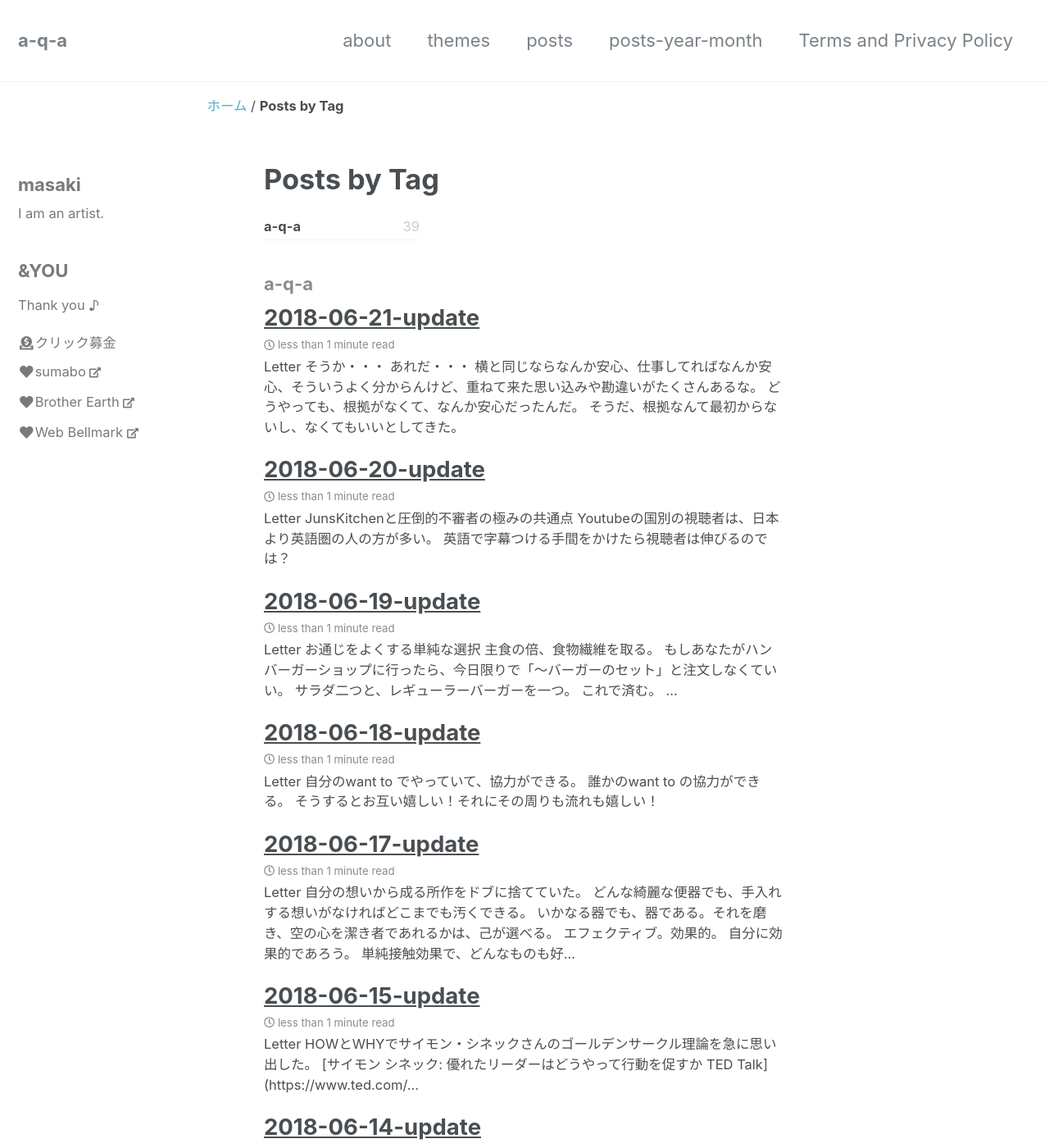
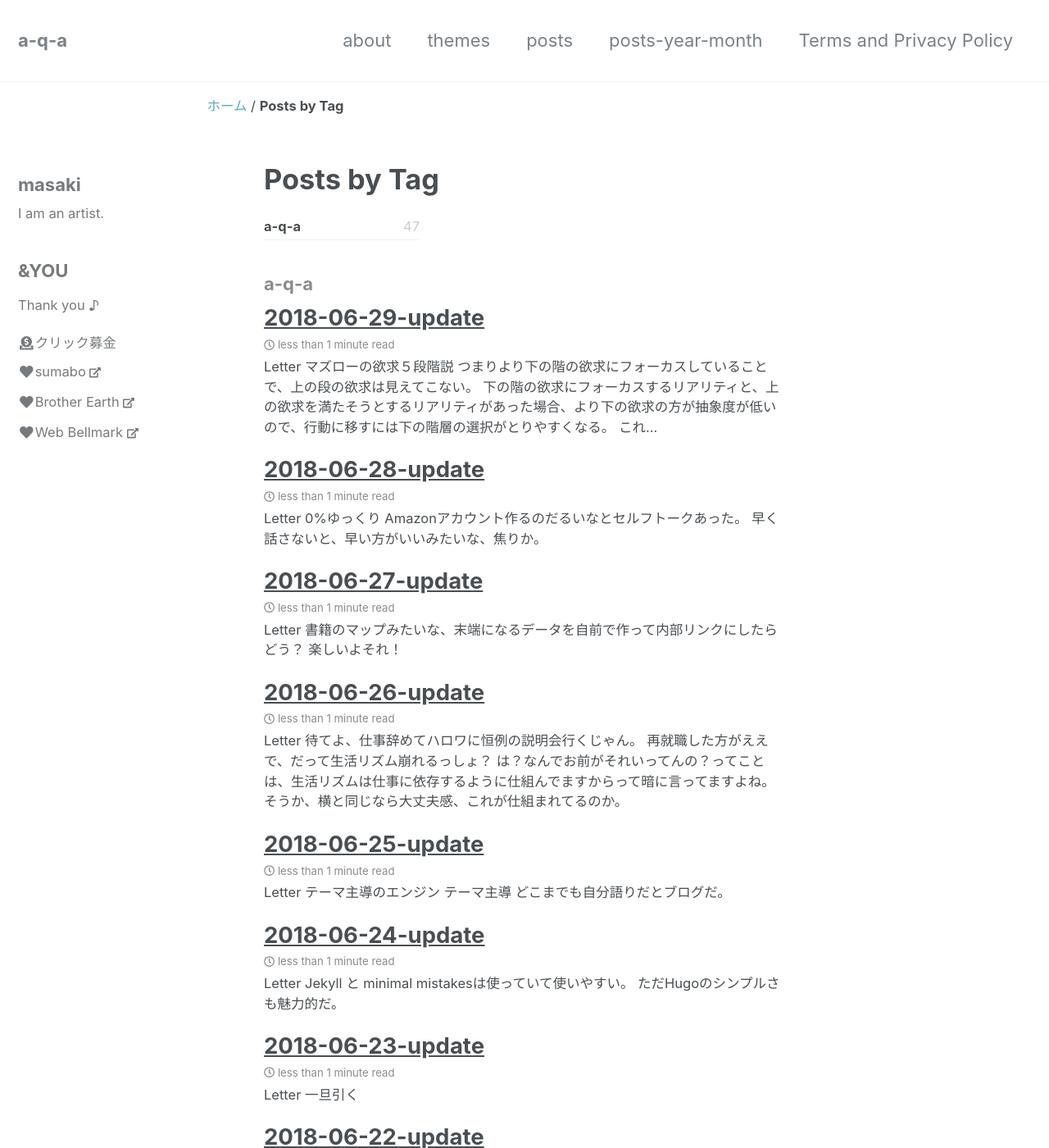
Before and after one commit to a-q-a/a-q-a.github.io, a Jekyll site: the page built from _pages/tag-archive.md, in a window 1280 px wide and 1400 px high. Shown: the whole window at 82% size. Built offline with Jekyll 4.4.1, drawn with Linux system fonts in a browser that asks for light colours; nearby versions of some CDN libraries; some of the changed text lies outside the part shown.

Commit message:
2018/06/30 update

```diff
--- a/_posts/2018/06/2018-06-20-2018-06-20-update.markdown
+++ b/_posts/2018/06/2018-06-20-2018-06-20-update.markdown
@@ -39,6 +39,23 @@ W杯史上初、アジア勢が南米勢に勝利した。
 ゆっくりでもいい、急いで何かを求める時、自分の知っていることが目に入る。
 
 ## Continue Point
+### なぜ？
+- なぜ4時にサイトの編集をやめるのか？
+  - まず日の出ているうちに、明るい作業はやりたいから。
+  - フロー、ディープワークも無限じゃない。
+  - 長くて4時間だ。
+- なぜ自動コミットする？
+  - ゆっくりでいい。
+  - 律動的にしたい。
+
+### Editable map
+- コード編集環境で、編集したい大体のマップがある。
+  - 例えば、サイドバーとか、部品化されてるページとか
+  - そういう、これはここを編集するある程度フォーカスされたリストが欲しい。
+  - 絶対にコンテンツが多くなったりサイトの構成が構想に近づけば、ファイルは分割される。
+  - 更新可能性、更新を容易にする手法が欲しい。
+  - 自分でサイト作って、コンテンツ充実して窒息するようなゴミ屋敷で死ぬみたいなイメージはもうごめんだ。
+  - 私は、スッキリした部屋にいるし、スッキリしたサイトを運営してるんだ！
 
 SHUT DOWN
 楽しかった♪:smile_cat:
--- /dev/null
+++ b/_posts/2018/06/2018-06-22-2018-06-22-update.markdown
@@ -0,0 +1,17 @@
+---
+layout: "single"
+title: "2018-06-22-update"
+date: "2018-06-22"
+description: "a-q-a 2018-06-22-update"
+category: update
+tag: a-q-a
+---
+
+## Letter
+気づいた！なるほど！アーカイブのリストを見ていて、あれですよ。
+タイトルがつまんない！これや！
+
+## Continue Point
+
+SHUT DOWN
+楽しかった♪:smile_cat:
--- /dev/null
+++ b/_posts/2018/06/2018-06-23-2018-06-23-update.markdown
@@ -0,0 +1,25 @@
+---
+layout: "single"
+title: "2018-06-23-update"
+date: "2018-06-23"
+description: "a-q-a 2018-06-23-update"
+category: update
+tag: a-q-a
+---
+
+## Letter
+### 一旦引く
+
+### サイト名
+#### 中分類名
+#### ページ名
+##### コンテンツ内容
+
+### パターンにはめられれば、そりゃいい感じですよ。
+ただ、そのパターンは用意されたものだけだと、どうも狭い。
+自分のオリジナルをそこから継承して作り出すってのは、これは創造力だ。
+想像するし、創造する。
+## Continue Point
+
+SHUT DOWN
+楽しかった♪:smile_cat:
--- /dev/null
+++ b/_posts/2018/06/2018-06-24-2018-06-24-update.markdown
@@ -0,0 +1,29 @@
+---
+layout: "single"
+title: "2018-06-24-update"
+date: "2018-06-24"
+description: "a-q-a 2018-06-24-update"
+category: update
+tag: a-q-a
+---
+
+## Letter
+Jekyll と minimal mistakesは使っていて使いやすい。
+ただHugoのシンプルさも魅力的だ。
+
+Hugoを使いたい、新しいテーマを試そう。
+
+1site 1theme
+溜めない、流す。
+どんどん流す。
+
+theme initialize
+そうか、テーマにしたいことをリストにしよう。
+慈善
+地域の歴史調べ
+環境
+
+## Continue Point
+
+SHUT DOWN
+楽しかった♪:smile_cat:
--- /dev/null
+++ b/_posts/2018/06/2018-06-25-2018-06-25-update.markdown
@@ -0,0 +1,26 @@
+---
+layout: "single"
+title: "2018-06-25-update"
+date: "2018-06-25"
+description: "a-q-a 2018-06-25-update"
+category: update
+tag: a-q-a
+---
+
+## Letter
+- テーマ主導のエンジン
+  - テーマ主導
+- どこまでも自分語りだとブログだ。
+
+そうか、自分主導か・・・
+
+譲っていこう。
+なるほど。
+手放そう。スッゲー握ってるから、手放してみよう。
+大丈夫だ。
+
+
+## Continue Point
+
+SHUT DOWN
+楽しかった♪:smile_cat:
--- /dev/null
+++ b/_posts/2018/06/2018-06-26-2018-06-26-update.markdown
@@ -0,0 +1,38 @@
+---
+layout: "single"
+title: "2018-06-26-update"
+date: "2018-06-26"
+description: "a-q-a 2018-06-26-update"
+category: update
+tag: a-q-a
+---
+
+## Letter
+- 待てよ、仕事辞めてハロワに恒例の説明会行くじゃん。
+- 再就職した方がええで、だって生活リズム崩れるっしょ？
+- は？なんでお前がそれいってんの？ってことは、生活リズムは仕事に依存するように仕組んでますからって暗に言ってますよね。
+- そうか、横と同じなら大丈夫感、これが仕組まれてるのか。
+
+- 今日のBookOffで手に取ったテーマはソロで実行できるヒント。
+- それと文章術だった。
+
+- アニメにあって、YouTubeにないもの。
+  - それは低音だ。
+  - リズムとなる、背景になるベース
+- ただ、アニメのように構成があって楽しいものも楽しい
+- それに慣れすぎると、逆にYouTubeのような、変則的な楽しさに違和感を覚える。
+
+- 私もベースを弾こう
+- ピアノも
+
+自分に投資して分かって来たことは、メンタルの部分から穴埋めされて行くような感じだ。
+
+私はできる。すごい。
+なんかよくわからんができる。
+なんかよくわからんが叶う。
+
+
+## Continue Point
+
+SHUT DOWN
+楽しかった♪:smile_cat:
--- /dev/null
+++ b/_posts/2018/06/2018-06-27-2018-06-27-update.markdown
@@ -0,0 +1,67 @@
+---
+layout: "single"
+title: "2018-06-27-update"
+date: "2018-06-27"
+description: "a-q-a 2018-06-27-update"
+category: update
+tag: a-q-a
+---
+
+## Letter
+- 書籍のマップみたいな、末端になるデータを自前で作って内部リンクにしたらどう？
+- 楽しいよそれ！
+
+- 収入と幸福度の相関性は、だいたい年収750万円ぐらいまでは右肩上がり。
+- 750万円以上は横ばい。
+- 食べられる、寝られる、仕事できる。
+- そんなリズムができてそこそこ満足できているのが750万円以上
+
+- このお金で稼ごうとすると、明らかに何をうる？どう売る？なぜ売る？みたいに無知なままだと自ら袋小路にツッコミ、問いが腐って行く。
+- やっぱりダメだ、これはだめだ。
+- そんなセルフトークが己のメンタルから自滅する。腐って行く。
+
+- それ金になるの？そんな拝金主義的な問いを自分のアイデアや構想段階でぶつければ簡単に、小さな声は聞こえなくなる。
+
+
+- ドーパミンと慈善
+- なんか最近読んだ本には、慈善活動をすると幸せを感じるドーパミンがドバドバ出るって書いてあった。
+- お金があるから幸せと言う相関を肯定する。
+- それは750万円までのレベルで。
+- 逆に、お金を稼ぐ以外で簡単に幸せを感じる方法はいくらでもある。
+- その一つが慈善活動だ。
+- 自分から進んで、価値ある活動に無償で行う。
+- それは幸福を収入と別経由で手に入れ、使おうとすることだ。
+- これもプログラミングと同じ。
+- 始める前に宣誓するイメージだ。
+- 私は始めに闘いから手を引く。平和的に協力すると誓う。
+- こうなれば、幸福も収入もポートフォリオの作成と効果的な行動の律動だ。リズムだ。
+
+- 資金とレモネード
+- どっかの大学の実験で、一万円ぐらいの資金を渡してこれを3時間でできるだけ多くするチーム
+- 資金なしで、3時間できるだけ多くするチーム
+- これの結果は、後者のチームが収益が多かった。
+- つまり、資金がないことで取れる行動が広がり、結果的に利益のチャンスが広がった。
+
+- なんでも収益を絡ませようとすれば、自分のアイデアの種は芽を出す前に枯れてしまう。
+- それよりも、自らのワクワクの想いから出たタネを植え、水をやり、待ってみよう。
+- きっと収益を望むやり方よりも、慈善的で幸福なのは科学も裏付けている確かなことなんだから。
+
+- 信じてれば、証拠は後から勝手に出てくるわ。ヨクヨク分かった。
+- もうなんどもそう言うことだらけって分かったわ。
+
+- 掃除してる時、道路のゴミ拾いしてる時、祈りながらやってたわ。
+- それだ！その情動もらおう！
+- みんなが気持ちよくここ使えますように！ありがとうな！
+- こう祈りながらやってたわ。
+- これ、収益になるとこのセルフトーク無くなってたわ。気づいた。
+
+- a-q-a basic
+
+- 図書館、リファレンスの方法
+
+### 出す習慣、出す流れ、出すイメージ
+- その本を読んだら、こう出す。これをイメージしているとすごく楽。
+## Continue Point
+
+SHUT DOWN
+楽しかった♪:smile_cat:
--- /dev/null
+++ b/_posts/2018/06/2018-06-28-2018-06-28-update.markdown
@@ -0,0 +1,88 @@
+---
+layout: "single"
+title: "2018-06-28-update"
+date: "2018-06-28"
+description: "a-q-a 2018-06-28-update"
+category: update
+tag: a-q-a
+---
+
+## Letter
+- 0%ゆっくり
+- Amazonアカウント作るのだるいなとセルフトークあった。
+- 早く話さないと、早い方がいいみたいな、焦りか。
+
+- なんだろう、オタク独特の集団ののりみたいな気持ち悪さ。
+- 職場という、気持ち悪さ。
+- 学校のノリの気持ち悪さ。
+
+- そうか、派遣されたかったと願ったのも私だった。それは深く刷り込まれていて自分でも見えないくらいに。
+
+- 畑で芋掘りを一人でしていて、ふと思い出した。
+- おれは昔から友好的で、融和的で、人を引き寄せていた。
+- 周りに合わせようとして、いつも悲しいことばかりに目を向けてすっかり楽しい思い出を忘れていた。
+- 思い出というか過去の記憶、事実だ。
+- 美化されているかもしれないけど、偏見なくいろんな友達と遊んでいた。
+- たぶん家に呼ぶと家族がうるさいと思って招待はしなかった友達もいた。
+
+- 畑を、三角鎌で少し掘って、トンボでならしていて、気持ちが良かった。
+
+- 私の感覚は美しい。
+- 自然な流れで行動しよう。
+- 小さく所作を繰り出す。
+
+- 貨幣を手段として使用して、協力する。
+- πを広げる。
+
+- 読書の情報をまとめて引用したい。
+- 多くの情報を扱いたい。
+- それは統計を用いるってのが、一つできそうだ。
+
+- コンフォートゾーン
+- じぶんらしく
+
+### 自己肯定とマーケティング
+- 不完全性定理、不確定性原理
+- ランダム
+- 完璧主義的に環境や周囲といった所に対して何かを公開しても、否定される。
+- 自己肯定とコンテンツの表出
+- コンテンツの伝達、波及
+- 自己肯定とマーケティングだ。
+
+### 現状
+- 楽天のBOOK APIを使って書籍の感想を公開するマークダウンファイルを作成している。
+- 使ってみると、ISBN 13で検索をしても内容が出てこない場合が気になっている。
+
+### want to
+- AmazonのAPIを使って検索をした方が情報がヒットすると期待している。
+- 残念ながら、申請しても落ちたwまぁコンテンツがテキトーなのが売りだからw
+- google books api やめとこ。
+- カーリルAPIを使おう。
+
+### design
+- カーリルAPIを併用するから、マークダウンで「借りるリンク」と「買うリンク」をつけたいなぁ、そうしよう。
+- ruby か　bashで、今まで楽天のAPIで取っていた情報を取得したいぞ〜
+- スマートフォンアプリからバーコード連続読み込み
+- csvファイルとして出力
+- スクリプトからscvファイル入力
+- isbnコードから、書籍の情報を取得
+- 書籍情報を含めたマークダウンファイルの生成、出力
+
+- もっと抽象的にやりたい流れは、読みたい本、資料を調べてまとめる。
+- テーマ設定をする。
+- 読みたい本、資料のリストをカーリルで検索
+- 貸し出しの手続きをする。
+- 読む
+- テーマに沿った形で、オブジェクトを作成する。（本やWebサイト、資料形式etc...）
+- 公開したりカンファレンスを開いたりする。
+
+### progress
+- 自分が欲しいサンプルコード的なのを検索していて、ないね。
+- なるほどぉありがたいねぇ、カーリルAPIは蔵書検索だよねぇ
+- ピンポイントでAmazonみたいに書籍の情報を網羅する形じゃないかもね。
+- なるほどぉ
+
+## Continue Point
+
+SHUT DOWN
+楽しかった♪:smile_cat:
--- /dev/null
+++ b/_posts/2018/06/2018-06-29-2018-06-29-update.markdown
@@ -0,0 +1,45 @@
+---
+layout: "single"
+title: "2018-06-29-update"
+date: "2018-06-29"
+description: "a-q-a 2018-06-29-update"
+category: update
+tag: a-q-a
+---
+
+## Letter
+- マズローの欲求５段階説
+- つまりより下の階の欲求にフォーカスしていることで、上の段の欲求は見えてこない。
+- 下の階の欲求にフォーカスするリアリティと、上の欲求を満たそうとするリアリティがあった場合、より下の欲求の方が抽象度が低いので、行動に移すには下の階層の選択がとりやすくなる。
+- これは期限をつけたりして焦りによって、下の階層の行動を取らせることができる。
+
+- 決まり切った形やパターンがあって生産性の向上になる場合はこれは一ついい方法だ。
+- ただ、創造的な活動の場合は逆だ。
+- 生産性があるかわからないのに、創造やテストをしたい。
+- それならば、期限を決めずにゆっくり活動することがより多くのアイデアを生産することになる。
+
+- 欲求と元金
+- 生理的欲求を満たしたいがために、生理的欲求を我慢する必要がある行動を選択することは、元金まで投資につぎ込もうとしている態度と同じだ。
+- それではいずれ、手元の資金が尽きてしまう。
+
+- そろばんと創造
+- そろばんは、決まり切った算術方法があって、それにそって計算することが基本である。
+- ただ、なぜ過程としてゆっくりやった方が、結果として早いのか。
+- そうか、実はゆっくりと言うのは先手なのでは？
+- 早めに着手しようとする気持ちの現れなのか？
+
+- ありがてぇ、ありがとう。伝えたいのはこれだ。
+- 楽しいわ〜！ありがてぇ！
+
+- 始めに闘いから手を引く。私は平和的に協力するのを楽しんでいる。
+- 私は猫のように融和的に協力して楽しんでいる。
+
+- 探索者　エクスプローラー
+- ブラウジング
+
+- 言語を習得するように、一つの言葉を深く理解するよりも、なんとなくいろんな言葉を浴びて、自分も喋ってみる。そのうち、仕組みは理解できる。
+- 仕組みを理解できるときには、材料となる基礎の量は確保されている。
+## Continue Point
+
+SHUT DOWN
+楽しかった♪:smile_cat:
```
